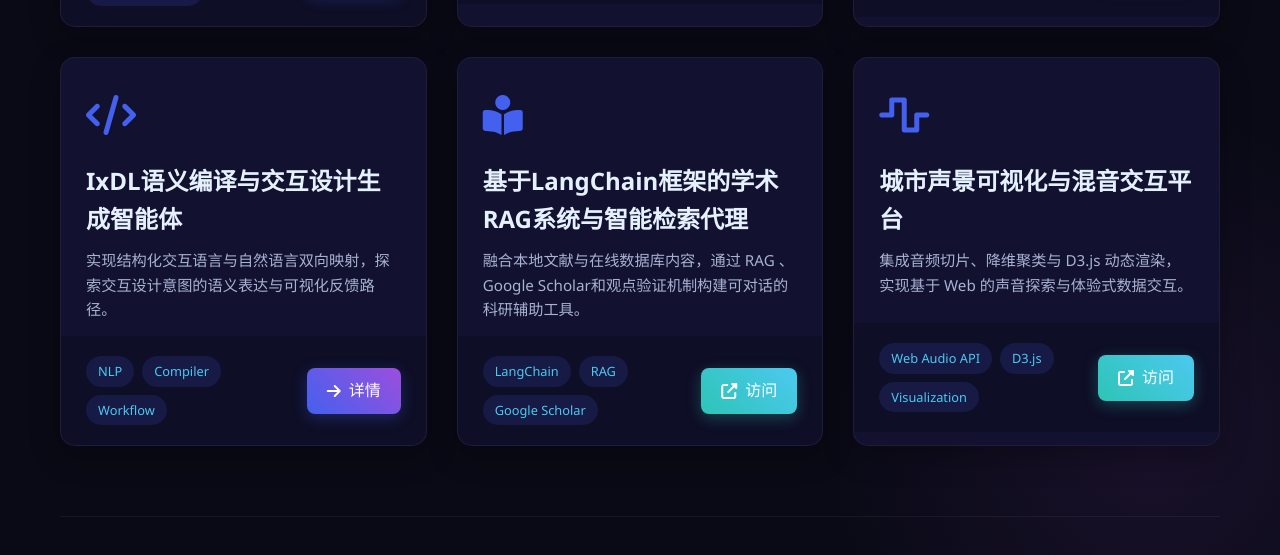
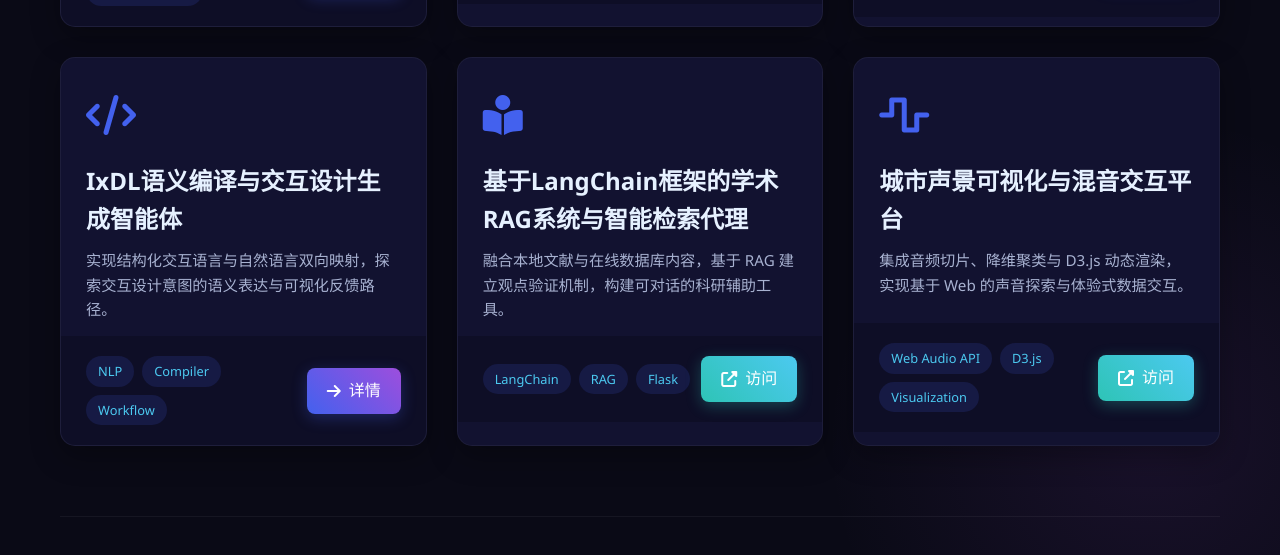
Before and after one commit to ku1yin/ku1yin.github.io, a plain HTML site: page index.html in a window 1280 px wide. Shown: the part 710-1265 px from the top of the page. Drawn offline with Linux system fonts and the light colour scheme.

Commit message:
Update index.html

```diff
--- a/index.html
+++ b/index.html
@@ -613,13 +613,13 @@
                             <i class="fas fa-book-reader"></i> <!-- 强调学术阅读 -->
                         </div>
                         <h3 class="card-title">基于LangChain框架的学术RAG系统与智能检索代理</h3>
-                        <p class="card-desc">融合本地文献与在线数据库内容，通过 RAG 、Google Scholar和观点验证机制构建可对话的科研辅助工具。</p>
+                        <p class="card-desc">融合本地文献与在线数据库内容，基于 RAG 建立观点验证机制，构建可对话的科研辅助工具。</p>
                     </div>
                     <div class="card-footer">
                         <div class="tags">
                             <span class="tag">LangChain</span> <!-- 核心框架 -->
                             <span class="tag">RAG</span> <!-- 关键技术 -->
-                            <span class="tag">Google Scholar</span> <!-- 文献检索常用 -->
+                            <span class="tag">Flask</span> <!-- 文献检索常用 -->
                         </div>
                         <a href="http://43.143.77.167:7764/" target="_blank" class="project-link external">
                             <i class="fas fa-external-link-alt"></i> <span style="white-space: nowrap;">访问</span>
```
